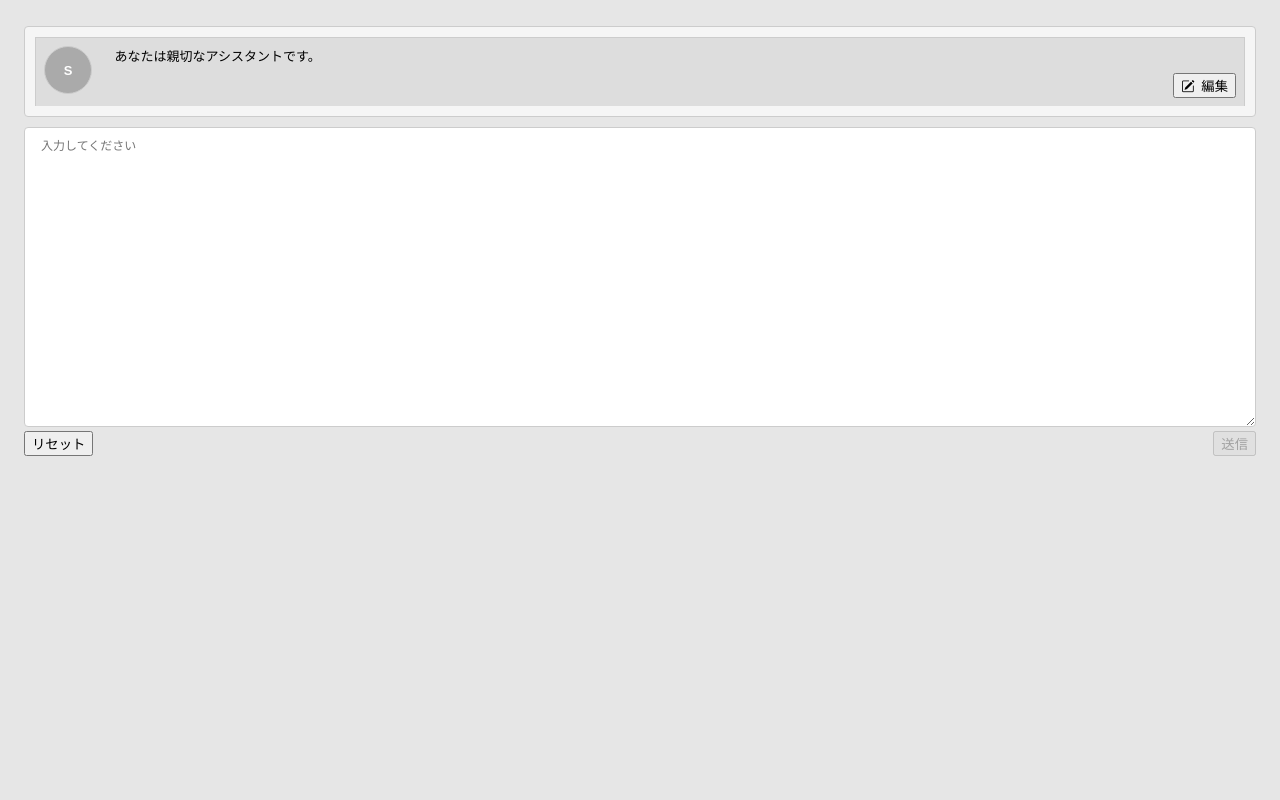
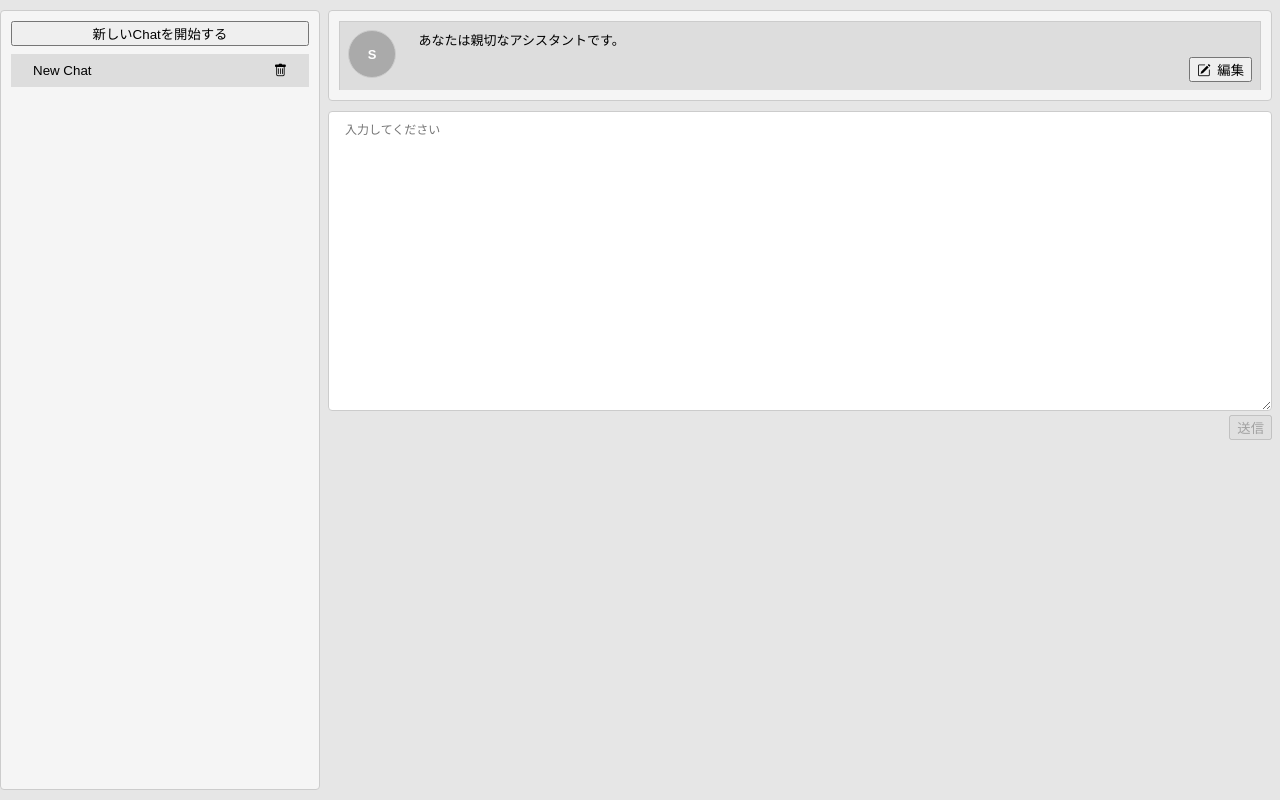
Before and after one commit to masaha03/chatgpt-app, a React (Vite) app: page / in a window 1280 px wide. Built offline with nearby package versions, Linux system fonts and the light colour scheme; no server answers.

Commit message:
履歴機能

```diff
--- a/src/App.css
+++ /dev/null
@@ -1,7 +0,0 @@
-.logo.vite:hover {
-  filter: drop-shadow(0 0 2em #747bff);
-}
-
-.logo.react:hover {
-  filter: drop-shadow(0 0 2em #61dafb);
-}
--- /dev/null
+++ b/src/App.module.css
@@ -0,0 +1,14 @@
+.container {
+  display: grid;
+  grid-template-columns: 20rem 1fr;
+  grid-template-rows: 1vh;
+  gap: 0.5rem;
+}
+
+.container main {
+  padding: 0 0.5rem 0 0;
+  overflow-y: auto;
+  margin: 10px 0;
+  height: calc(100vh - 20px);
+  max-height: calc(100vh - 20px);
+}
--- a/src/App.tsx
+++ b/src/App.tsx
@@ -1,16 +1,23 @@
-import "./App.css";
+import styles from "./App.module.css";
 import { Input } from "./Input";
 import { ChatGPTProvider } from "./ChatGPTContext";
 import { Output } from "./Output";
+import { Sidebar } from "./Sidebar";
+import { ChatListProvider } from "./ChatListContext";
 
 function App() {
   return (
-    <ChatGPTProvider>
-      <div className="container">
-        <Output />
-        <Input />
-      </div>
-    </ChatGPTProvider>
+    <ChatListProvider>
+      <ChatGPTProvider>
+        <div className={styles.container}>
+          <Sidebar />
+          <main>
+            <Output />
+            <Input />
+          </main>
+        </div>
+      </ChatGPTProvider>
+    </ChatListProvider>
   );
 }
 
--- a/src/ChatGPTContext.tsx
+++ b/src/ChatGPTContext.tsx
@@ -1,19 +1,15 @@
 //ChatGPTのResponseを管理するコンテキストを定義
 // src/ChatGPTContext.tsx
+import { ReactNode, createContext, useContext, useState } from "react";
 import {
-  FormEvent,
-  ReactNode,
-  createContext,
-  useContext,
-  useState,
-} from "react";
-import {
-  ChatCompletionRequestMessage,
-  Configuration,
   CreateChatCompletionRequest,
   CreateChatCompletionResponse,
-  OpenAIApi,
 } from "openai";
+import {
+  ChatCompletionRequestMessageType,
+  useChatList,
+} from "./ChatListContext";
+import { Configuration, OpenAIApi } from "openai";
 
 const configuration = new Configuration({
   apiKey: import.meta.env.VITE_APIKEY,
@@ -22,7 +18,7 @@ const openai = new OpenAIApi(configuration);
 
 export async function* fetchGPTCompressionStearm(
   apiKey: string,
-  messages: ChatCompletionRequestMessage[],
+  messages: ChatCompletionRequestMessageType[],
   abortSignal: AbortSignal
 ): AsyncGenerator<CreateCompletionResponseStream> {
   const res = await fetch("https://api.openai.com/v1/chat/completions", {
@@ -89,8 +85,8 @@ export type CreateCompletionResponseStream = Omit<
 };
 
 type ChatGPTContextType = {
-  messages: ChatCompletionRequestMessage[];
-  setMessages: (messages: ChatCompletionRequestMessage[]) => void;
+  messages: ChatCompletionRequestMessageType[];
+  setMessages: (messages: ChatCompletionRequestMessageType[]) => void;
   response: CreateChatCompletionResponse | null;
   setResponse: (response: CreateChatCompletionResponse | null) => void;
   running: {
@@ -111,12 +107,7 @@ const ChatGPTContext = createContext<ChatGPTContextType>({
 });
 
 export const ChatGPTProvider = ({ children }: { children: ReactNode }) => {
-  const [messages, setMessages] = useState<ChatCompletionRequestMessage[]>([
-    {
-      role: "system",
-      content: "あなたは親切なアシスタントです。",
-    },
-  ]);
+  const { messages, setMessages, setTitle } = useChatList();
   const [response, setResponse] = useState<CreateChatCompletionResponse | null>(
     null
   );
@@ -163,6 +154,26 @@ export const ChatGPTProvider = ({ children }: { children: ReactNode }) => {
     } finally {
       setRunning(null);
     }
+
+    if (nextMessages.length === 2) {
+      const prompt = nextMessages[1].content;
+
+      const response = await openai.createChatCompletion({
+        model: "gpt-3.5-turbo",
+        messages: [
+          {
+            role: "system",
+            content:
+              "You are a chat bot that generates a Japanese title that summarizes the prompt. When responding, please answer only with the generated title.",
+          },
+          {
+            role: "user",
+            content: "Please summarize the following prompts: \n" + prompt,
+          },
+        ],
+      });
+      setTitle(response.data.choices[0].message!.content);
+    }
   };
 
   return (
--- /dev/null
+++ b/src/ChatListContext.tsx
@@ -0,0 +1,141 @@
+import {
+  ReactNode,
+  createContext,
+  useCallback,
+  useContext,
+  useEffect,
+  useMemo,
+  useState,
+} from "react";
+import { set, z } from "zod";
+
+const ChatCompletionRequestMessageRoleEnum = z.enum([
+  "system",
+  "user",
+  "assistant",
+]);
+const ChatCompletionRequestMessage = z.object({
+  role: ChatCompletionRequestMessageRoleEnum,
+  content: z.string(),
+  name: z.string().optional(),
+});
+export type ChatCompletionRequestMessageType = z.infer<
+  typeof ChatCompletionRequestMessage
+>;
+const ChatId = z
+  .string()
+  .brand("ChatId")
+  .default(() => crypto.randomUUID());
+export type ChatIdType = z.infer<typeof ChatId>;
+export const ChatSchema = z.object({
+  id: ChatId,
+  messages: z
+    .array(ChatCompletionRequestMessage)
+    .default([{ role: "system", content: "あなたは親切なアシスタントです。" }]),
+  createdAt: z.coerce.date().default(() => new Date()),
+  title: z.string().default("New Chat"),
+});
+export type ChatType = z.infer<typeof ChatSchema>;
+type ChatListContextType = {
+  chatList: ChatType[];
+  activeMessageId: ChatIdType;
+  setActiveMessageId: (id: ChatIdType) => void;
+  messages: ChatCompletionRequestMessageType[];
+  setMessages: (messages: ChatCompletionRequestMessageType[]) => void;
+  setTitle: (title: string) => void;
+  createNewChat: () => void;
+  deleteChat: (id: ChatIdType) => void;
+};
+const ChatListContext = createContext<ChatListContextType>({
+  chatList: [],
+  activeMessageId: "" as ChatIdType,
+  setActiveMessageId: () => {},
+  messages: [],
+  setMessages: () => {},
+  setTitle: () => {},
+  createNewChat: () => {},
+  deleteChat: () => {},
+});
+
+export const ChatListProvider = ({ children }: { children: ReactNode }) => {
+  const chatListString = localStorage.getItem("chatList");
+  const initialChatList = ChatSchema.array().parse(
+    (chatListString && JSON.parse(chatListString)) ?? [{}]
+  );
+
+  const [chatList, setChatList] = useState<ChatType[]>(initialChatList);
+  const [activeMessageId, setActiveMessageId] = useState<ChatIdType>(
+    chatList[0].id
+  );
+  const messages = useMemo(
+    () => chatList.find((chat) => chat.id === activeMessageId)!.messages,
+    [chatList, activeMessageId]
+  );
+
+  const createNewChat = useCallback(() => {
+    const newChat = ChatSchema.parse({});
+    setChatList((prev) => [newChat].concat(prev));
+    setActiveMessageId(newChat.id);
+  }, []);
+
+  const setMessages = useCallback(
+    (messages: ChatCompletionRequestMessageType[]) => {
+      setChatList((prev) =>
+        prev.map((chat) => {
+          if (chat.id === activeMessageId) {
+            return ChatSchema.parse({ ...chat, messages });
+          }
+          return chat;
+        })
+      );
+    },
+    [activeMessageId]
+  );
+
+  const setTitle = useCallback(
+    (title: string) => {
+      setChatList((prev) =>
+        prev.map((chat) => {
+          if (chat.id === activeMessageId) {
+            return ChatSchema.parse({ ...chat, title });
+          }
+          return chat;
+        })
+      );
+    },
+    [activeMessageId]
+  );
+
+  const deleteChat = useCallback(
+    (id: ChatIdType) => {
+      if (chatList.length === 1) {
+        return;
+      }
+      setChatList((prev) => prev.filter((chat) => chat.id !== id));
+    },
+    [chatList]
+  );
+
+  useEffect(() => {
+    localStorage.setItem("chatList", JSON.stringify(chatList));
+  }, [chatList]);
+
+  return (
+    <ChatListContext.Provider
+      value={{
+        chatList,
+        activeMessageId,
+        setActiveMessageId,
+        messages,
+        setMessages,
+        setTitle,
+        createNewChat,
+        deleteChat,
+      }}
+    >
+      {children}
+    </ChatListContext.Provider>
+  );
+};
+
+export const useChatList = () => useContext(ChatListContext);
--- a/src/Input.tsx
+++ b/src/Input.tsx
@@ -42,14 +42,7 @@ export function Input() {
           placeholder="入力してください"
           className={styles.textarea}
         />
-        <div style={{ display: "flex", justifyContent: "space-between" }}>
-          <button
-            type="button"
-            disabled={messages.length === 0}
-            onClick={handleReset}
-          >
-            リセット
-          </button>
+        <div style={{ display: "flex", justifyContent: "flex-end" }}>
           <button type="submit" disabled={isDisabled}>
             送信
           </button>
--- a/src/Output.module.css
+++ b/src/Output.module.css
@@ -3,7 +3,7 @@
   border: 1px solid #ccc;
   border-radius: 4px;
   padding: 10px;
-  margin: 10px 0;
+  margin: 0 0 10px 0;
   white-space: pre-wrap;
   font-size: small;
 }
--- /dev/null
+++ b/src/Sidebar.module.css
@@ -0,0 +1,37 @@
+.sidebar {
+  border: 1px solid #ccc;
+  border-radius: 4px;
+  background-color: #f5f5f5;
+  padding: 10px;
+  margin: 10px 0;
+  overflow-y: auto;
+  height: calc(100vh - 20px);
+  max-height: calc(100vh - 20px);
+
+  display: flex;
+  flex-direction: column;
+  gap: 0.5rem;
+}
+
+.chat {
+  display: flex;
+  align-items: center;
+  justify-content: flex-start;
+  padding: 0.5rem 1rem;
+  gap: 1rem;
+}
+
+.chat button {
+  border: none;
+  background-color: transparent;
+  cursor: pointer;
+  text-align: left;
+}
+
+.chat button:first-of-type {
+  flex-grow: 1;
+}
+
+.chat.active {
+  background-color: #ddd;
+}
--- /dev/null
+++ b/src/Sidebar.tsx
@@ -0,0 +1,42 @@
+import { useCallback } from "react";
+import { ChatType, useChatList } from "./ChatListContext";
+import styles from "./Sidebar.module.css";
+
+export function Sidebar() {
+  const { chatList, createNewChat } = useChatList();
+
+  return (
+    <aside className={styles.sidebar}>
+      <button type="button" onClick={createNewChat}>
+        新しいChatを開始する
+      </button>
+      {chatList.map((chat) => (
+        <ChatListItem key={chat.id} chat={chat} />
+      ))}
+    </aside>
+  );
+}
+
+function ChatListItem({ chat }: { chat: ChatType }) {
+  const { activeMessageId, setActiveMessageId, deleteChat } = useChatList();
+
+  const handleClick = useCallback(() => {
+    setActiveMessageId(chat.id);
+  }, [chat.id, setActiveMessageId]);
+
+  return (
+    <div
+      className={
+        styles.chat + " " + (activeMessageId === chat.id ? styles.active : "")
+      }
+    >
+      <button type="button" onClick={handleClick}>
+        {chat.title}
+      </button>
+
+      <button type="button" title="削除" onClick={() => deleteChat(chat.id)}>
+        <i className="bi bi-trash"></i>
+      </button>
+    </div>
+  );
+}
--- a/src/styles.css
+++ b/src/styles.css
@@ -3,8 +3,10 @@
 }
 
 body {
-  padding: 0.5rem 1rem;
+  padding: 0;
+  margin: 0;
   background-color: #e6e6e6;
+  height: 100vh;
 }
 
 * {
```
